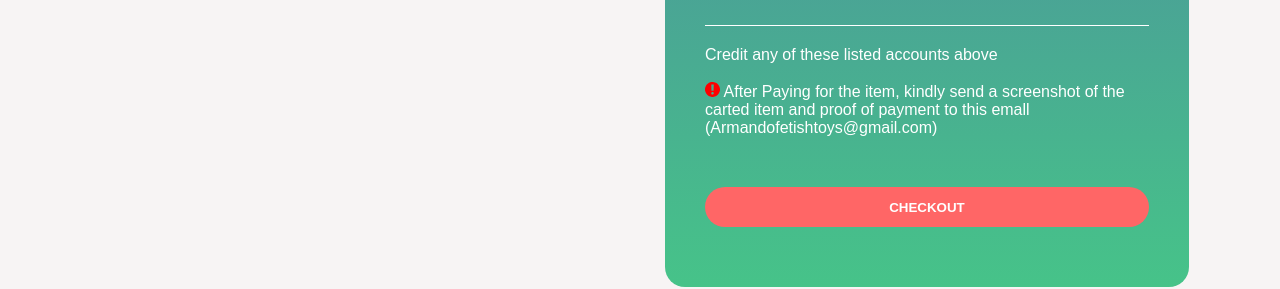
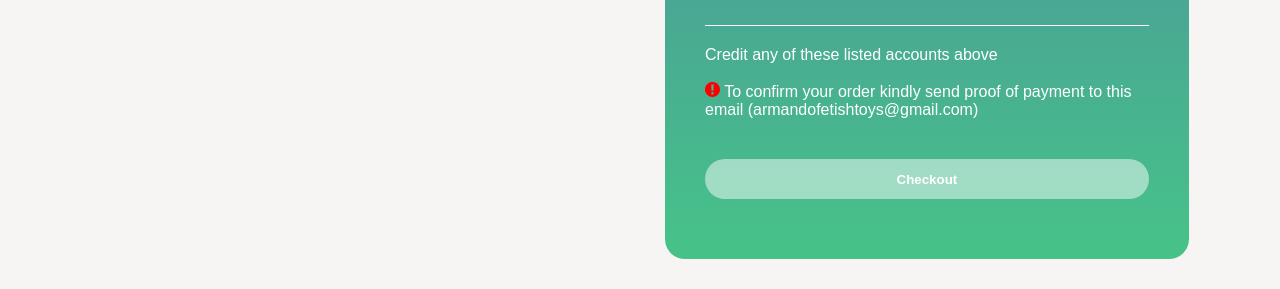
Before and after one commit to igweemechi/ArmandoFetish-store, a plain HTML site: page checkout.html in a window 1280 px wide. Shown: the part 768-1057 px from the top of the page. Drawn offline with Linux system fonts and the light colour scheme.

Commit message:
checkout.html

```diff
--- a/checkout.html
+++ b/checkout.html
@@ -34,7 +34,7 @@
 
         <div class="right">
             <h1>Checkout</h1>
-            <form action="https://script.google.com/macros/s/AKfycbzSKlU0L5HK5-MVr4Q2pskT1VX02H9FbDs9xZhFfED7bQbfjCdLUh6du3HtHImYnQAUKA/exec" method="post" name="checkout-form" class="form">
+            <form action="" method="post" name="contact-form" class="form">
                 <!-- <input type="text" name="full-name" placeholder="Full Name" id="">
                 <input type="text" name="phone-name" placeholder="Phone Number" id="">
                 <input type="text" name="email" placeholder="E-mail" id="">
@@ -85,12 +85,12 @@
                         Credit any of these listed accounts above
                         <br><br>
                         <img src="images/notice-logo.svg" alt="" width="15px">
-                        After Paying for the item, kindly send a screenshot of the carted item and proof of payment to this emall (Armandofetishtoys@gmail.com)
+                        To confirm your order kindly send proof of payment to this email (armandofetishtoys@gmail.com)
                     </span>
 
                 </div>
-                <button class="buttonCheckout group" type="submit" value="Checkout" id="submit">CHECKOUT</button>
-<!--                 <input class="buttonCheckout group" type="submit" value="Checkout" id="submit"> -->
+                <!-- <button class="buttonCheckout group" type="submit"><a href="" class="buttonCheckout">CHECKOUT</a></button> -->
+                <input class="buttonCheckout group" type="submit" value="Checkout" id="submit">
                 <!-- <button class="buttonCheck">
                     Checkout
                 </button> -->
@@ -136,6 +136,18 @@
 
 <script src="Google Sheet.js"></script>
 <script src="checkout.js"></script>
+<!-- <script>
+const scriptURL = 'https://script.google.com/macros/s/AKfycbx7wLC25SOo7mPIYFHXBHTNRdKioiljJknJ6h55oO7EoiG8L90AOUlGJnZZtBz215xeOg/exec'
 
+const form = document.forms['checkout-form']
+
+form.addEventListener('submit', e => {
+    e.preventDefault()
+    fetch(scriptURL, { method:'POST', body: new FormData(form)})
+    .then(response => alert("Thank You! Your form is submitted successfully." ))
+    .then(() => { window.location.reload(); })
+    .catch(error => console.error('Error!', error.message))
+})
+</script> -->
 </body>
 </html>
```
